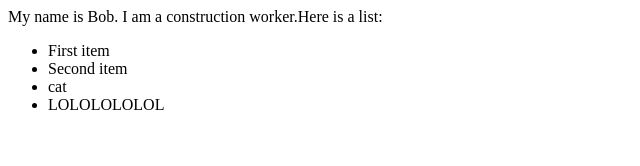
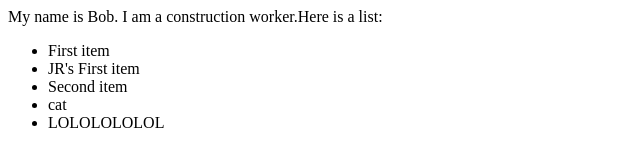
Before and after one commit to AdnanUddin/hack101lesson1, a plain HTML site: page index.html in a window 1280 px wide. Shown: the whole page, without its empty margins (0-640 px from the left). Drawn offline with Linux system fonts and the light colour scheme.

Commit message:
added JR's first item

```diff
--- a/index.html
+++ b/index.html
@@ -7,6 +7,7 @@
 		My name is Bob. I am a construction worker.Here is a list:
 		<ul>
 			<li>First item</li>
+			<li>JR's First item</li>
 			<li>Second item</li>
 			<li>cat</li>
 			<li>LOLOLOLOLOL</li>
```
